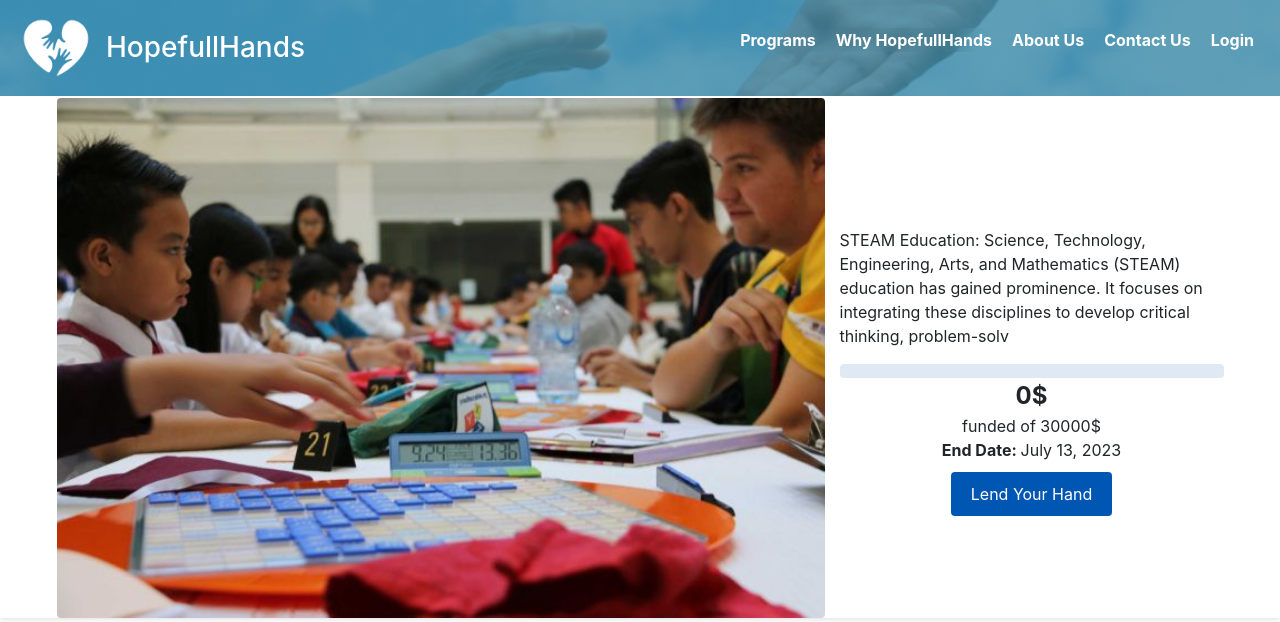
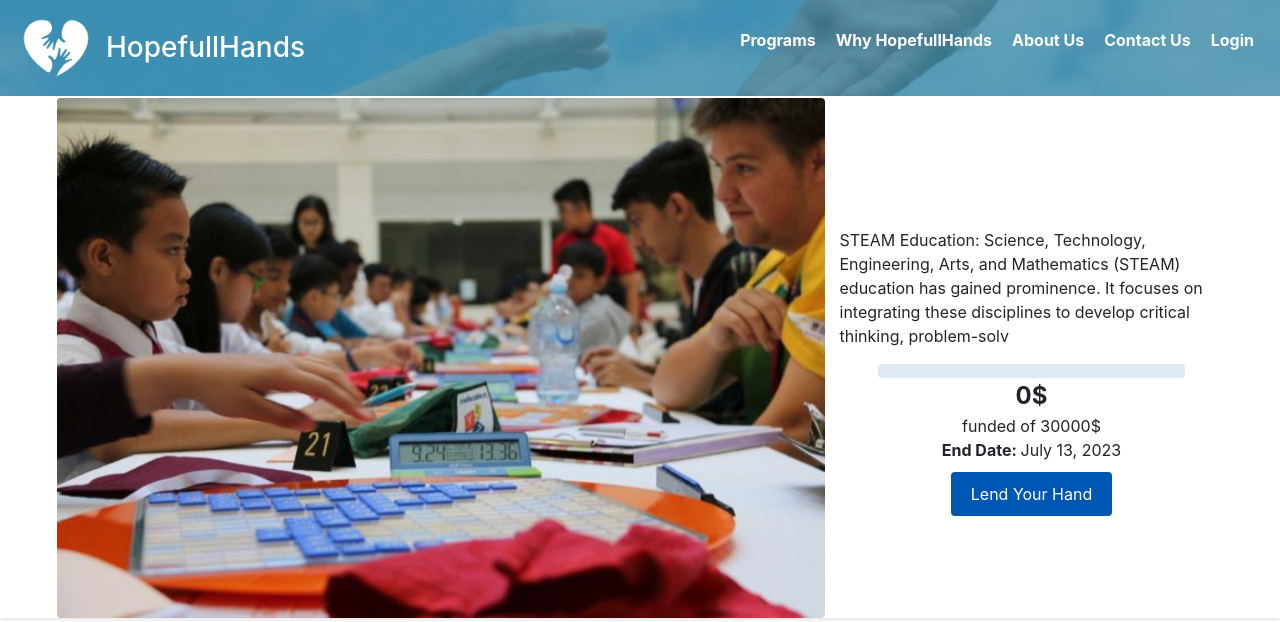
Before and after one commit to Wissam-Hawc/HandfullHands, a Django app: page /programs/5/ in a window 1280 px wide. Shown: the top 622 px of the page. Run offline with Django 4.2, Linux system fonts and the light colour scheme; data comes from the database, SQL or seed files in the repository; some libraries are stand-ins or nearby versions.

Commit message:
updating progress-bar1

```diff
--- a/Charity/templates/components/progressbar.html
+++ b/Charity/templates/components/progressbar.html
@@ -15,7 +15,7 @@
     }
 
     .progress-bar1 {
-      width: 100%;
+      width: 80%;
       height: 14px; /* Reduce the height to make it thinner */
       border-radius: 4px;
       background-color: #dfe9f3;
```
